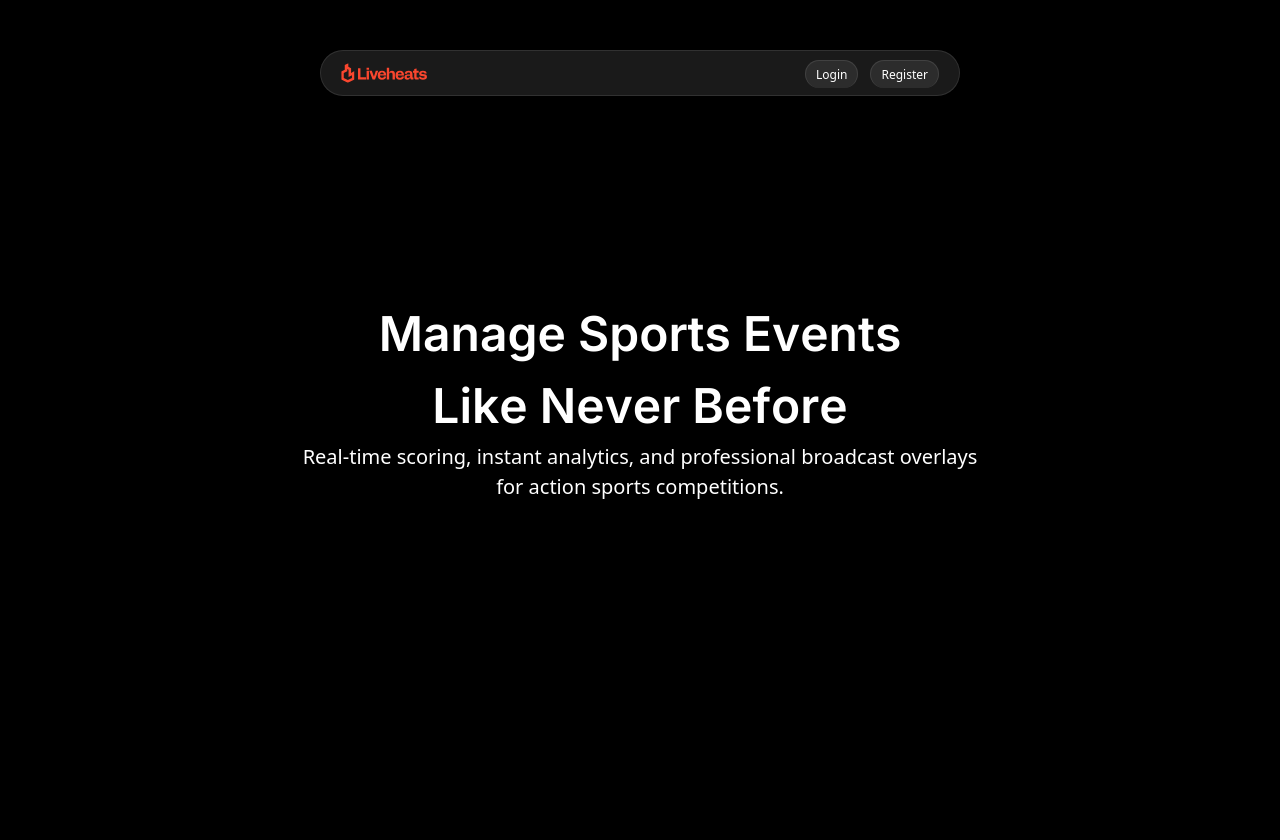
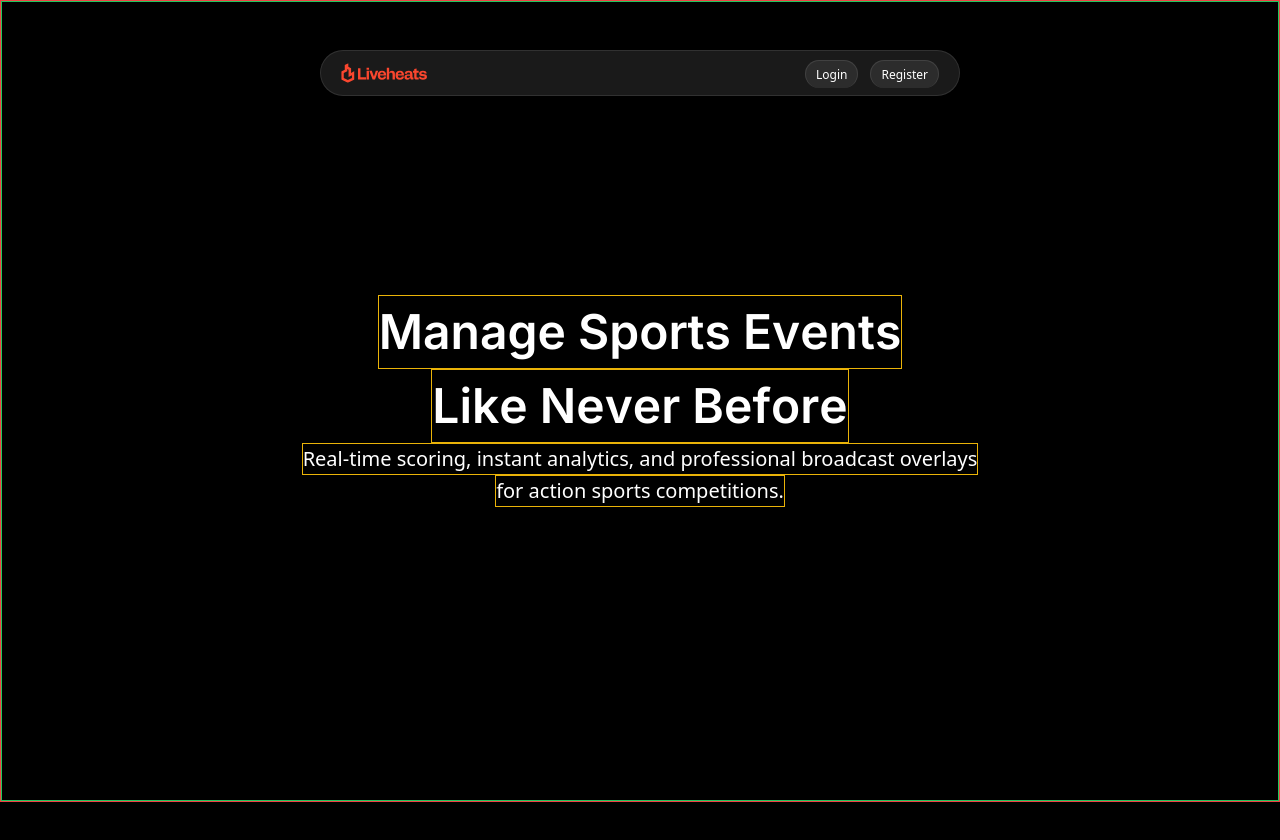
Before and after one commit to epenflow/liveheats, a Next.js app: page / in a window 1280 px wide. Shown: the top 840 px of the page. Built offline with nearby package versions, Linux system fonts and the light colour scheme.

Commit message:
feat(flags): enable border styling based on environment variable

```diff
--- a/src/libs/flags/index.ts
+++ b/src/libs/flags/index.ts
@@ -1,4 +1,4 @@
 const flags = {
-	border: false,
+	border: process.env.NODE_ENV === 'development',
 };
 export default flags;
```
